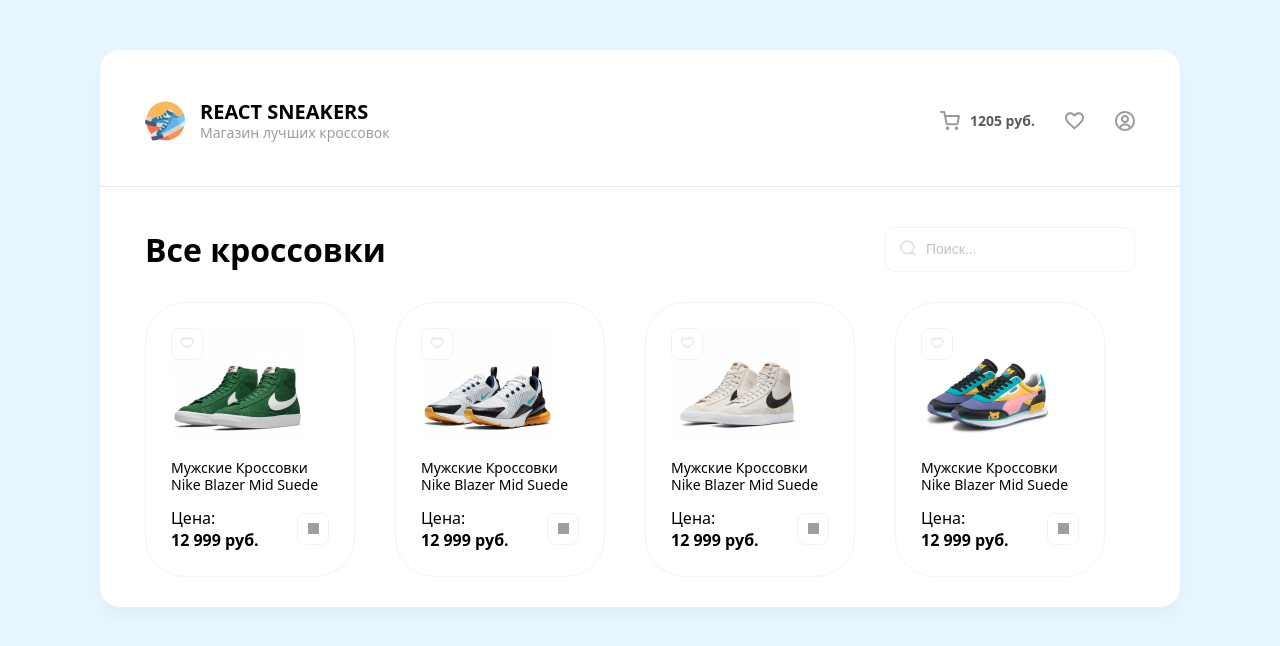
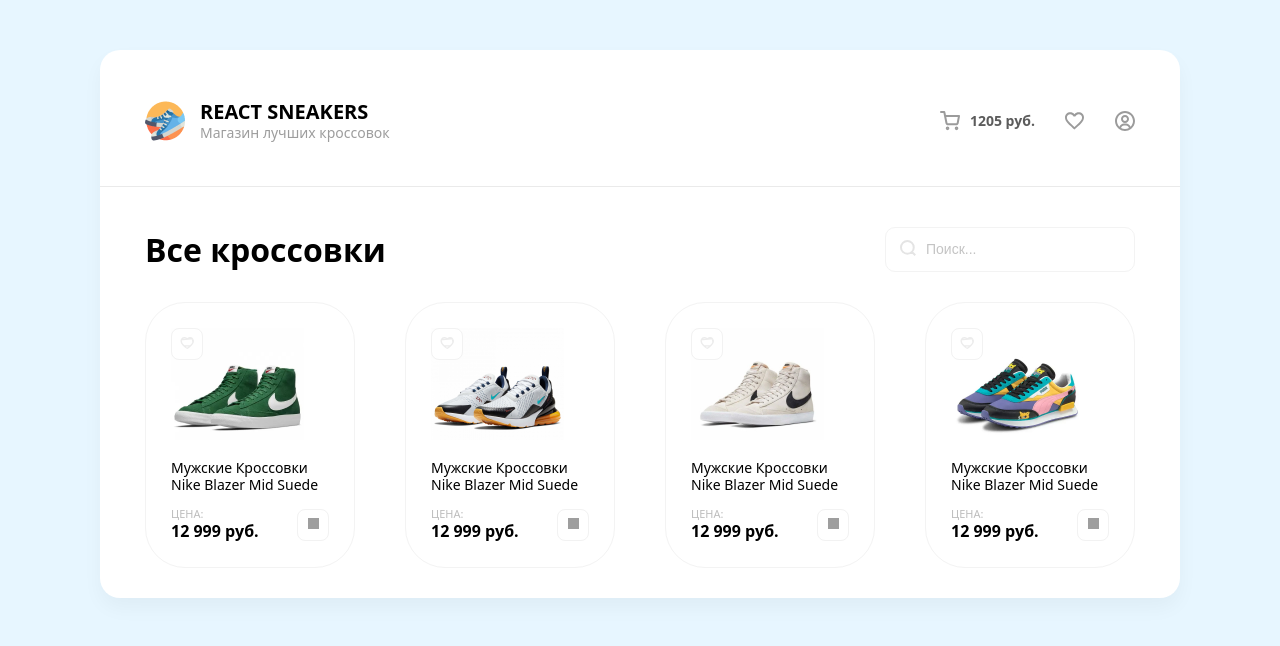
Before and after one commit to hight1337/react-sneakers-shop, a React (Create React App) app: page / in a window 1280 px wide. Shown: the top 646 px of the page. Built offline with nearby package versions, Linux system fonts and the light colour scheme; grey boxes are pictures that could not be loaded.

Commit message:
fix card position

```diff
--- a/src/index.scss
+++ b/src/index.scss
@@ -144,6 +144,7 @@
   .sneakers {
     display: flex;
     flex-wrap: wrap;
+    justify-content: space-between;
     .sneaker-card {
       background: #ffffff;
       border: 1px solid #f3f3f3;
@@ -180,6 +181,20 @@
         display: flex;
         justify-content: space-between;
         align-items: center;
+        .card-text {
+          span {
+            font-weight: 500;
+            font-size: 11px;
+            line-height: 13px;
+            text-transform: uppercase;
+            color: #bdbdbd;
+          }
+          p {
+            font-weight: 700;
+            font-size: 14px;
+            line-height: 17px;
+          }
+        }
 
         .card-text {
           display: flex;
```
